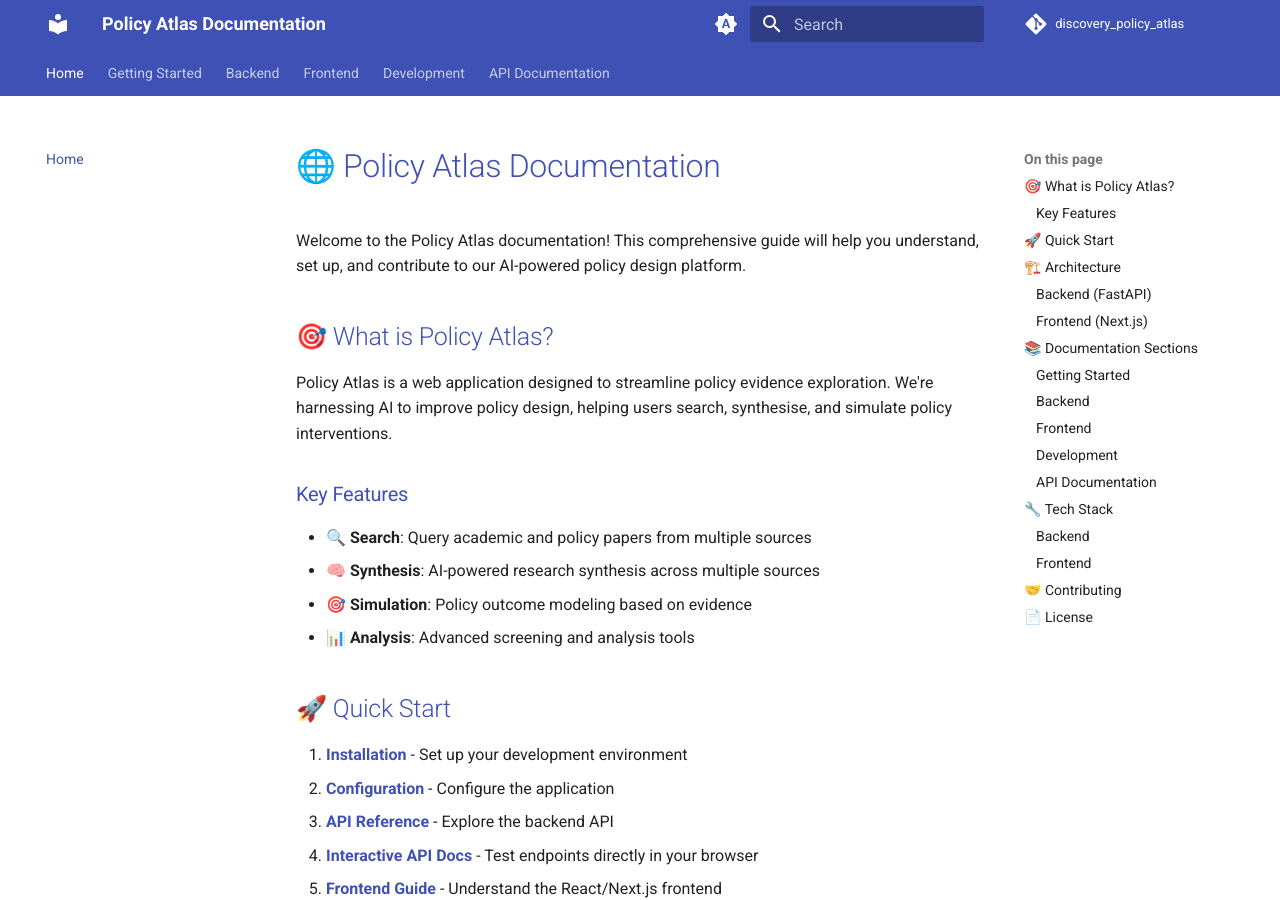
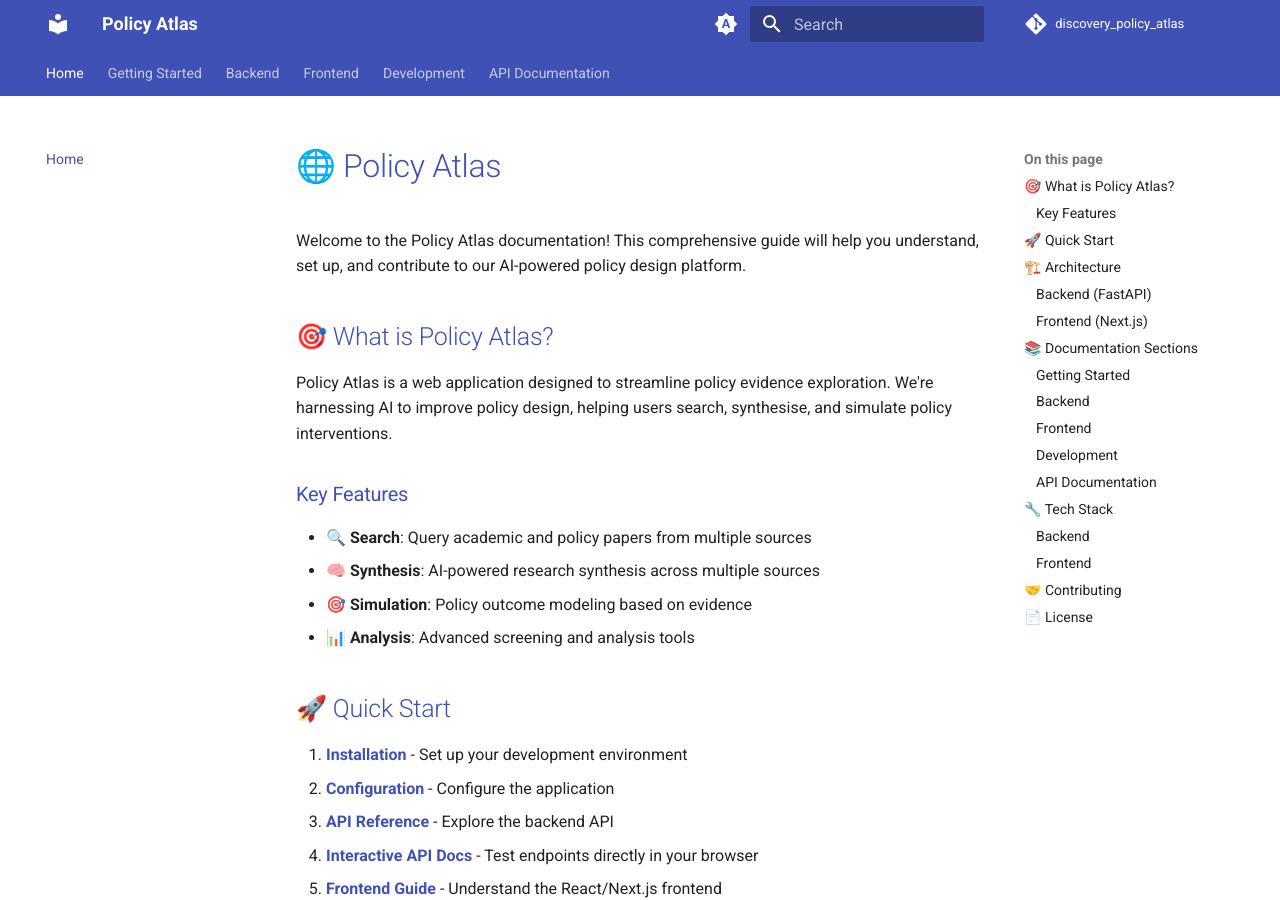
Before and after one commit to nestauk/discovery_policy_atlas, an MkDocs documentation site: the page built from docs/index.md, in a window 1280 px wide and 900 px high. Built offline with MkDocs 1.6.1 and Material for MkDocs 9.7.7, drawn with Linux system fonts in a browser that asks for light colours; comment, search, counter and statistics services are not loaded.

```diff
--- a/docs/index.md
+++ b/docs/index.md
@@ -1,4 +1,4 @@
-# 🌐 Policy Atlas Documentation
+# 🌐 Policy Atlas
 
 Welcome to the Policy Atlas documentation! This comprehensive guide will help you understand, set up, and contribute to our AI-powered policy design platform.
 
--- a/mkdocs.yml
+++ b/mkdocs.yml
@@ -1,4 +1,4 @@
-site_name: Policy Atlas Documentation
+site_name: Policy Atlas
 site_description: Documentation for Policy Atlas - AI-powered policy design platform
 site_author: Policy Atlas Team
 site_url: https://nestauk.github.io/discovery_policy_atlas
```
Also changed, not shown: 1 other file.
